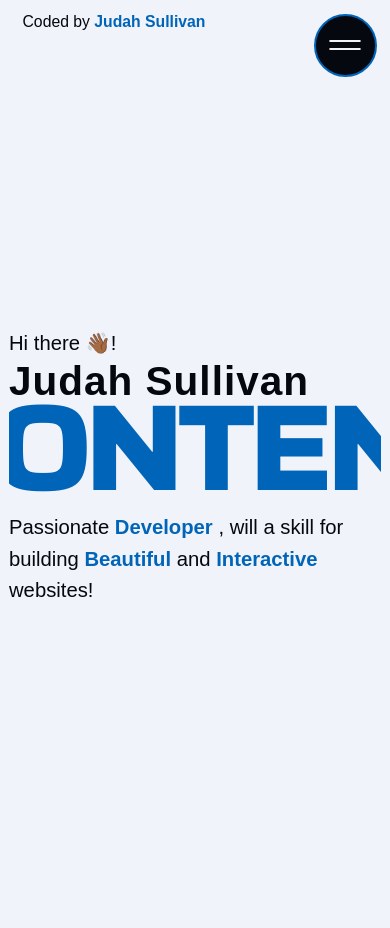
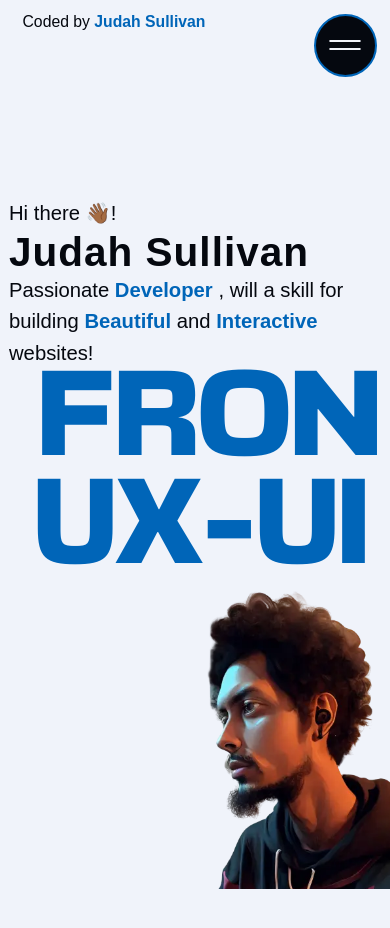
Before and after one commit to judahsullivan/Tina-Blog, a Next.js app: page / in a window 390 px wide. Shown: the top 928 px of the page. After the commit the page ends 889 px from the top, so only its background shows below. Built offline with nearby package versions, Linux system fonts and the light colour scheme; a web font is replaced by a local one.

Commit message:
added hero image to home page now testing mobile view

```diff
--- a/src/components/animations/banner/index.tsx
+++ b/src/components/animations/banner/index.tsx
@@ -11,7 +11,7 @@ import {
 import { wrap } from '@motionone/utils';
 
 interface ParallaxProps {
-  children: string[];
+  children: string | string[];
   baseVelocity: number;
 }
 
--- a/src/components/layouts/AppLayout/index.tsx
+++ b/src/components/layouts/AppLayout/index.tsx
@@ -6,7 +6,7 @@ export default function AppLayout({ children }: { children: ReactNode }) {
   return (
     <Fragment>
       <Nav />
-      <div className="max-w-6xl mx-auto">{children}</div>
+      <div className="w-full ">{children}</div>
     </Fragment>
   );
 }
--- a/src/components/views/home/Hero/index.tsx
+++ b/src/components/views/home/Hero/index.tsx
@@ -1,41 +1,44 @@
 import ParallaxText from '@/components/animations/banner';
+import Image from 'next/image';
+import HeroImage from '@/public/images/hero.webp';
 import MaskedText from '@/components/animations/maskedText';
 import { useScroll, useTransform, motion } from 'framer-motion';
 import { useInView } from 'react-intersection-observer';
 
 export default function Hero() {
-
-
   return (
-    <motion.section
-      className="w-full overflow-hidden min-h-screen p-2 mx-auto flex-col flex justify-center "
-    >
-      <div className="">
-        <motion.div
-        >
+    <motion.section className="w-full relative overflow-hidden min-h-screen p-2 mx-auto  ">
+      <div className=" pt-[8rem]">
+        <motion.div>
           <MaskedText>
             <p className="text-lg ">Hi there 👋🏾!</p>
             <h4 className="text-4xl font-bold tracking-wide">Judah Sullivan</h4>
           </MaskedText>
-          <motion.div
-            aria-label="Front-end Developer and Ui Ux developer Parallax Banner"
-          >
+          <motion.div aria-label="Front-end Developer and Ui Ux developer Parallax Banner">
             <MaskedText>
-              <ParallaxText baseVelocity={-5}> - FrontEnd Developer - UIUX Developer {" "}</ParallaxText>
+              <p>
+                Passionate <span>developer</span> , will a skill for building <span>beautiful</span>{' '}
+                and <span>interactive</span> websites!
+              </p>
             </MaskedText>
-            <motion.div
-              className="">
+            <motion.div className="">
               <MaskedText>
-                <p>
-                  Passionate <span>developer</span> , will a skill for building <span>beautiful</span> and{' '}
-                  <span>interactive</span> websites!
-                </p>
-
+                <ParallaxText baseVelocity={-5}> FrontEnd Engineer - </ParallaxText>
+                <ParallaxText baseVelocity={-5}> UX-UI Developer - </ParallaxText>
               </MaskedText>
             </motion.div>
           </motion.div>
           {/* <Banner /> */}
         </motion.div>
+        <div className="absolute right-0  md:top-32 w-[200px] md:w-[300px]">
+          <Image
+            width={400}
+            height={400}
+            className="object-cover"
+            src={HeroImage}
+            alt="Ai Image of me"
+          />
+        </div>
       </div>
     </motion.section>
   );
--- a/src/pages/index.tsx
+++ b/src/pages/index.tsx
@@ -7,9 +7,6 @@ export default function Home() {
   return (
     <PageLayout>
       <Hero />
-      <div className="min-h-[200dvh] overflow-x-clip"></div>
-      {/* <About /> */}
-      {/* <AnimatedRole /> */}
     </PageLayout>
   );
 }
```
